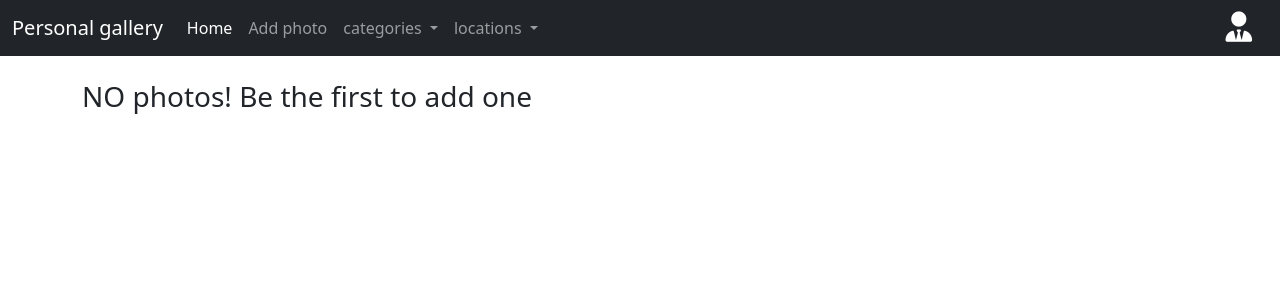
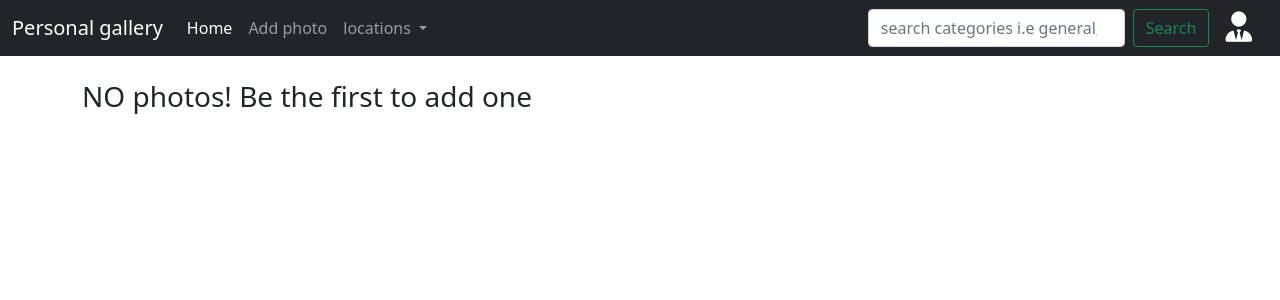
Before and after one commit to Clinton-dev/photoshare-gallery, a Django app: page / in a window 1280 px wide. Shown: the top 300 px of the page. Run offline with Django 4.2, Linux system fonts and the light colour scheme; data that the repository does not hold is empty; some libraries are stand-ins or nearby versions.

Commit message:
Remove catogory dropdown from navbar

```diff
--- a/gallery/templates/gallery/base.html
+++ b/gallery/templates/gallery/base.html
@@ -34,15 +34,6 @@
               </li>
               <li class="nav-item dropdown">
                 <a class="nav-link dropdown-toggle" href="#" id="navbarDropdown" role="button" data-bs-toggle="dropdown" aria-expanded="false">
-                  categories
-                </a>
-                <ul class="dropdown-menu" aria-labelledby="navbarDropdown">
-                  <li><a class="dropdown-item" href="{% url 'home' %}">All</a></li>
-                  {% block category%} {% endblock %}
-                </ul>
-              </li>
-              <li class="nav-item dropdown">
-                <a class="nav-link dropdown-toggle" href="#" id="navbarDropdown" role="button" data-bs-toggle="dropdown" aria-expanded="false">
                   locations
                 </a>
                 <ul class="dropdown-menu" aria-labelledby="navbarDropdown">
@@ -51,7 +42,13 @@
                 </ul>
               </li>
             </ul>
-            <div class="me-3">
+            <form class="d-flex" action="">
+              <input class="form-control me-2" type="search"
+                placeholder="search categories i.e general, all" aria-label="Search"
+                name="query" >
+              <button class="btn btn-outline-success" type="submit">Search</button>
+            </form>
+            <div class="mx-3">
               <a href="admin/">
                 <i class="fa-solid fa-user-tie admin-icon"></i>
               </a>
--- a/gallery/templates/gallery/home.html
+++ b/gallery/templates/gallery/home.html
@@ -1,10 +1,4 @@
 {% extends "gallery/base.html" %}
-
-{% block category%}
-      {% for category in categories %}
-        <li><a class="dropdown-item" href="{% url 'home' %}?category={{category.name}}">{{category.name}}</a></li>
-      {% endfor %}
-{% endblock category%}
 
 {% block location%}
       {% for location in locations %}
--- a/gallery/urls.py
+++ b/gallery/urls.py
@@ -5,4 +5,5 @@ urlpatterns = [
     path('', views.home,name='home'),
     path('photo/<pk>/', views.viewPhoto,name='photo'),
     path('create/', views.createPhoto,name='create-photo'),
+    path('search/', views.search_category,name='search-photo'),
 ]
--- a/gallery/views.py
+++ b/gallery/views.py
@@ -28,6 +28,16 @@ def home(request):
         'photos': photos
     }
     return render(request,'gallery/home.html', context)
+
+def search_category(request):
+    query = request.GET.get('query')
+    if query != None:
+        photos = Photo.objects.filter(category__name=query)
+
+    context = {
+        'photos': photos
+    }
+    return render(request, 'gallery/search.html', context)
 
 def viewPhoto(request, pk):
     photo = Photo.objects.get(id=pk)
```
Also changed, not shown: 1 other file.
